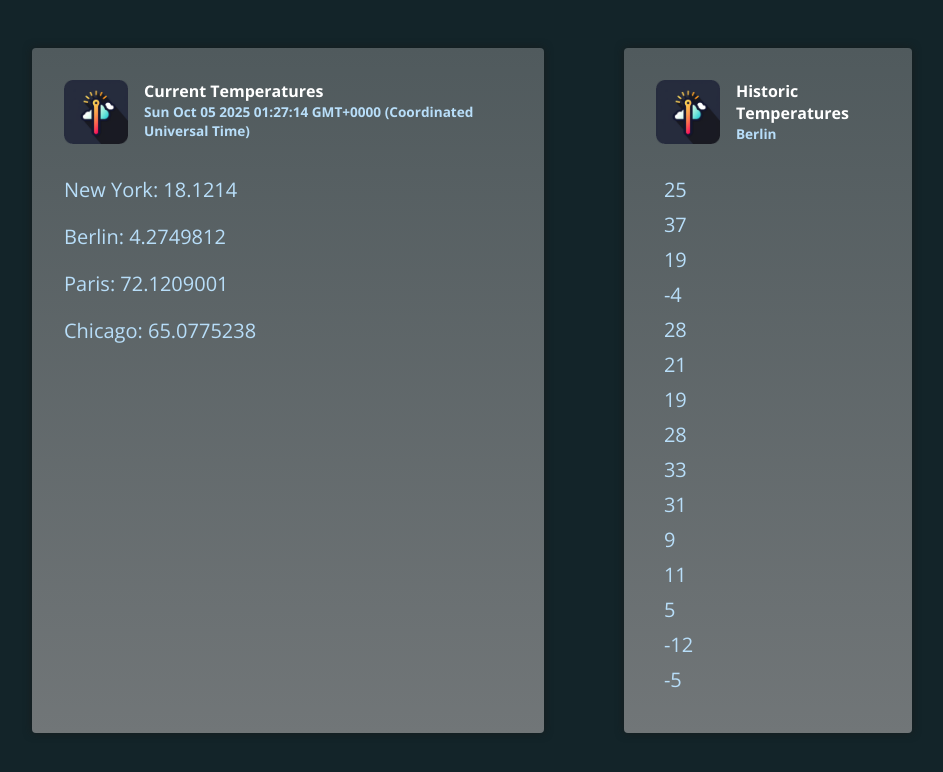
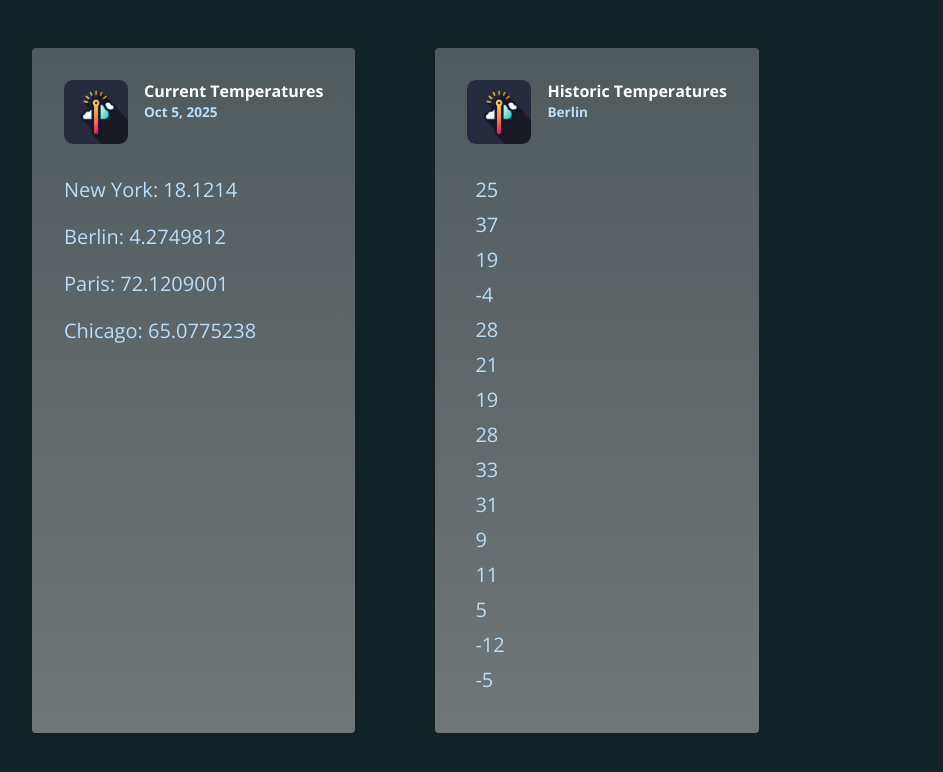
Before and after one commit to GenerationMilton/Angular-advanced-pipes, an Angular app: page / in a window 1280 px wide. Shown: the top 772 px of the page, without its empty margins (168-1111 px from the left). Built offline with nearby package versions, Linux system fonts and the light colour scheme.

Commit message:
Angular advanced :sparkles: Using Built-in Pipes

```diff
--- a/src/app/app.component.html
+++ b/src/app/app.component.html
@@ -4,7 +4,7 @@
       <img src="temp-icon.png" alt="Thermometer icon" />
       <div>
         <h2>Current Temperatures</h2>
-        <p>{{ currentDate }}</p>
+        <p>{{ currentDate | date }}</p>
       </div>
     </header>
     <p>New York: {{ currentTemperaturs.newYork }}</p>
--- a/src/app/app.component.ts
+++ b/src/app/app.component.ts
@@ -1,9 +1,11 @@
+import { DatePipe } from '@angular/common';
 import { Component } from '@angular/core';
 
 @Component({
   selector: 'app-root',
   standalone: true,
   templateUrl: './app.component.html',
+  imports: [DatePipe]
 })
 export class AppComponent {
   currentDate = new Date();
```
